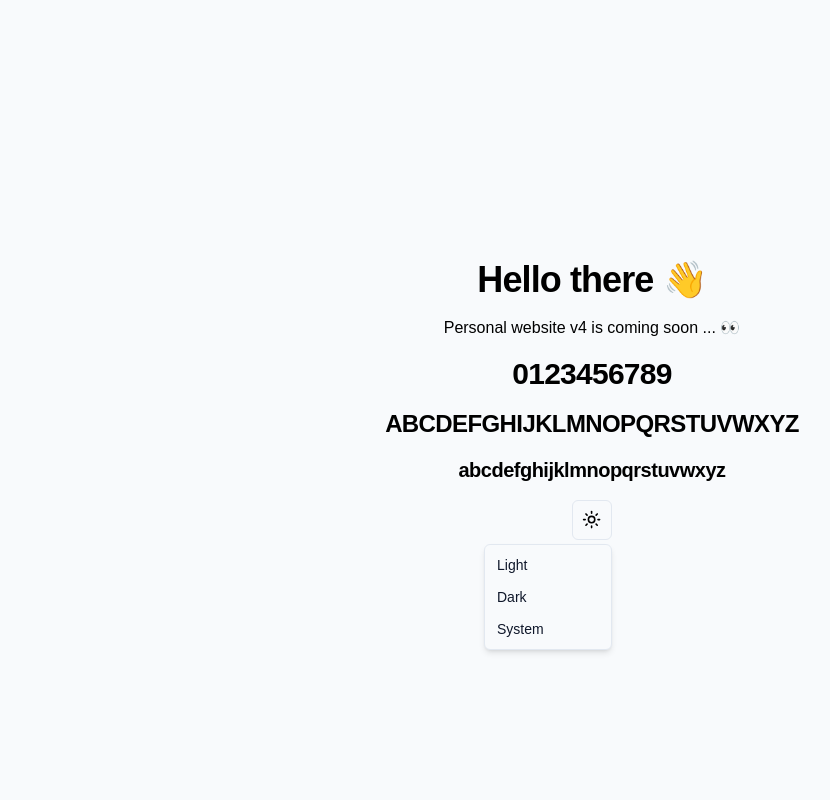
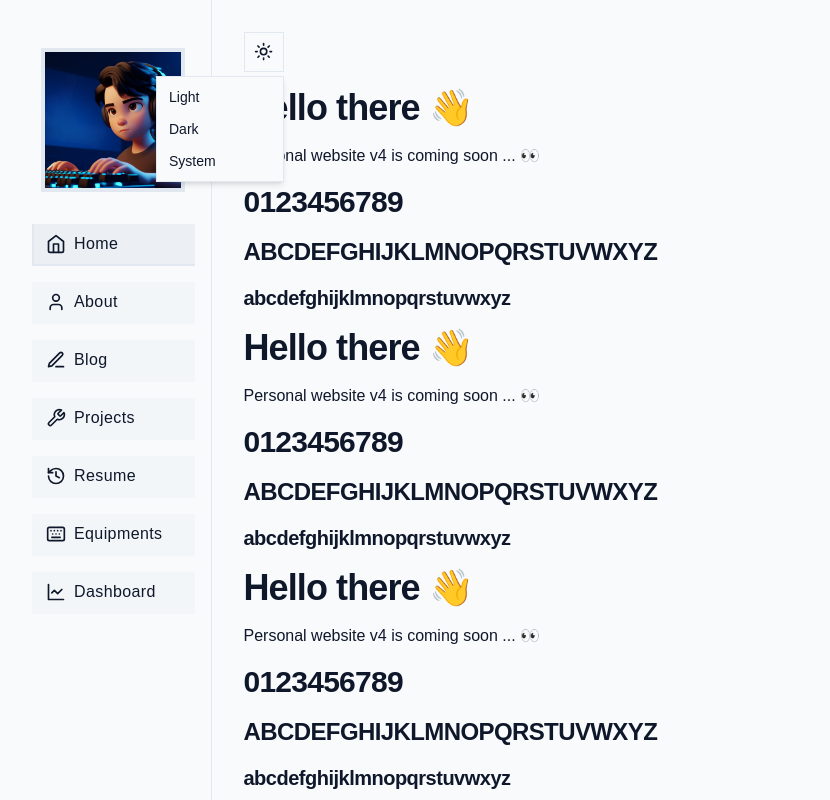
Before and after one commit to hendraaagil/website, a Next.js app: page / in a window 1280 px wide. Both pictures are taken after a click on the button "Toggle theme". Shown: the top 800 px of the page, without its empty margins (48-878 px from the left). Built offline with nearby package versions, Linux system fonts and the light colour scheme; a web font is replaced by a local one.

Commit message:
feat: add navigation

```diff
--- a/src/app/layout.tsx
+++ b/src/app/layout.tsx
@@ -3,7 +3,9 @@
 import { Gabarito as FontSans } from 'next/font/google'
 import { cn } from '@/lib/utils'
 import '@/styles/globals.css'
+
 import { ThemeProvider } from '@/components/provider'
+import { Navigation } from '@/components/layout'
 
 const fontSans = FontSans({ subsets: ['latin'], variable: '--font-sans' })
 
@@ -22,18 +24,22 @@
       <head />
       <body
         className={cn(
-          'min-h-screen bg-slate-50 font-sans antialiased dark:bg-slate-900',
+          'min-h-screen bg-slate-50 font-sans text-slate-900 antialiased',
+          'dark:bg-slate-900 dark:text-slate-50',
           fontSans.variable,
         )}
       >
+        <main className="mx-auto flex max-w-6xl px-2 md:px-4">
           <ThemeProvider
             attribute="class"
             defaultTheme="system"
             enableSystem
             disableTransitionOnChange
           >
+            <Navigation />
             {children}
           </ThemeProvider>
+        </main>
       </body>
     </html>
   )
--- a/src/app/page.tsx
+++ b/src/app/page.tsx
@@ -3,13 +3,29 @@
 
 export default function Home() {
   return (
-    <main className="flex min-h-screen flex-col items-center justify-center space-y-4">
+    <section className="flex flex-col justify-center space-y-4 p-2 sm:p-8">
+      <ThemeToggle />
       <Heading>Hello there 👋</Heading>
       <p>Personal website v4 is coming soon ... 👀</p>
       <Heading variant="h2">0123456789</Heading>
       <Heading variant="h3">ABCDEFGHIJKLMNOPQRSTUVWXYZ</Heading>
       <Heading variant="h4">abcdefghijklmnopqrstuvwxyz</Heading>
-      <ThemeToggle />
-    </main>
+      <Heading>Hello there 👋</Heading>
+      <p>Personal website v4 is coming soon ... 👀</p>
+      <Heading variant="h2">0123456789</Heading>
+      <Heading variant="h3">ABCDEFGHIJKLMNOPQRSTUVWXYZ</Heading>
+      <Heading variant="h4">abcdefghijklmnopqrstuvwxyz</Heading>
+      <Heading>Hello there 👋</Heading>
+      <p>Personal website v4 is coming soon ... 👀</p>
+      <Heading variant="h2">0123456789</Heading>
+      <Heading variant="h3">ABCDEFGHIJKLMNOPQRSTUVWXYZ</Heading>
+      <Heading variant="h4">abcdefghijklmnopqrstuvwxyz</Heading>
+      <Heading>Hello there 👋</Heading>
+      <p>Personal website v4 is coming soon ... 👀</p>
+      <Heading variant="h2">0123456789</Heading>
+      <Heading variant="h3">ABCDEFGHIJKLMNOPQRSTUVWXYZ</Heading>
+      <Heading variant="h4">abcdefghijklmnopqrstuvwxyz</Heading>
+      <Heading>Hello there 👋</Heading>
+    </section>
   )
 }
--- /dev/null
+++ b/src/components/layout/index.ts
@@ -0,0 +1 @@
+export * from './navigation'
--- /dev/null
+++ b/src/components/layout/navigation.tsx
@@ -0,0 +1,142 @@
+'use client'
+
+import React from 'react'
+import Image from 'next/image'
+import Link, { LinkProps } from 'next/link'
+
+import { usePathname } from 'next/navigation'
+import {
+  History,
+  Home,
+  Keyboard,
+  LineChart,
+  PanelTopOpen,
+  PenLine,
+  User,
+  Wrench,
+} from 'lucide-react'
+
+import { cn } from '@/lib/utils'
+import { Sheet, SheetContent, SheetTrigger } from '@/components/ui'
+
+const navigations = [
+  {
+    name: 'Home',
+    href: '/',
+    Icon: Home,
+  },
+  {
+    name: 'About',
+    href: '/about',
+    Icon: User,
+  },
+  {
+    name: 'Blog',
+    href: '/blog',
+    Icon: PenLine,
+  },
+  {
+    name: 'Projects',
+    href: '/projects',
+    Icon: Wrench,
+  },
+  {
+    name: 'Resume',
+    href: '/resume',
+    Icon: History,
+  },
+  {
+    name: 'Equipments',
+    href: '/equipments',
+    Icon: Keyboard,
+  },
+  {
+    name: 'Dashboard',
+    href: '/dashboard',
+    Icon: LineChart,
+  },
+]
+
+const NavigationLink = ({
+  href,
+  currentPath,
+  children,
+  ...rest
+}: {
+  href: string
+  currentPath: string
+  children: React.ReactNode
+} & LinkProps) => (
+  <Link
+    href={href}
+    className={cn(
+      'flex items-center space-x-2 border-b-2 border-l-2 border-transparent bg-slate-200 bg-opacity-25 py-2 pl-3 pr-8 font-medium tracking-wide transition-colors hover:border-slate-200',
+      'dark:bg-slate-800 dark:bg-opacity-25 dark:hover:border-slate-800',
+      {
+        'border-slate-200 bg-opacity-50 dark:border-slate-800 dark:bg-opacity-50':
+          currentPath === href,
+      },
+    )}
+    {...rest}
+  >
+    {children}
+  </Link>
+)
+
+const MobileNavigation = ({ pathname }: { pathname: string }) => {
+  const [isOpen, setIsOpen] = React.useState(false)
+
+  return (
+    <Sheet open={isOpen} onOpenChange={setIsOpen}>
+      <SheetTrigger className="fixed bottom-0 left-0 z-10 m-2 block border border-slate-200 bg-slate-200 bg-opacity-75 p-2 backdrop-blur-sm dark:border-slate-800 dark:bg-slate-800 dark:bg-opacity-75 sm:hidden">
+        <PanelTopOpen size={20} className="-rotate-90" />
+        <span className="sr-only">Open menu</span>
+      </SheetTrigger>
+      <SheetContent side="left">
+        <ul className="space-y-4 py-8">
+          {navigations.map(({ name, href, Icon }) => (
+            <li key={name}>
+              <NavigationLink
+                href={href}
+                currentPath={pathname}
+                onClick={() => setIsOpen(false)}
+              >
+                <Icon size={20} />
+                <span>{name}</span>
+              </NavigationLink>
+            </li>
+          ))}
+        </ul>
+      </SheetContent>
+    </Sheet>
+  )
+}
+
+export function Navigation() {
+  const pathname = usePathname()
+
+  return (
+    <>
+      <MobileNavigation pathname={pathname} />
+      <nav className="hidden min-h-screen max-w-fit flex-col items-center border-r border-slate-200 py-12 pr-2 dark:border-slate-800 sm:flex md:pr-4">
+        <Image
+          src="/avatar.png"
+          width={256}
+          height={256}
+          alt="Avatar"
+          className="h-36 w-36 border-4 border-slate-200 dark:border-slate-800"
+        />
+        <ul className="space-y-4 py-8">
+          {navigations.map(({ name, href, Icon }) => (
+            <li key={name}>
+              <NavigationLink href={href} currentPath={pathname}>
+                <Icon size={20} />
+                <span>{name}</span>
+              </NavigationLink>
+            </li>
+          ))}
+        </ul>
+      </nav>
+    </>
+  )
+}
--- a/src/components/ui/button.tsx
+++ b/src/components/ui/button.tsx
@@ -5,7 +5,7 @@
 import { cn } from '@/lib/utils'
 
 const buttonVariants = cva(
-  'inline-flex items-center justify-center whitespace-nowrap rounded-md text-sm font-medium ring-offset-white transition-colors focus-visible:outline-none focus-visible:ring-2 focus-visible:ring-slate-900 focus-visible:ring-offset-2 disabled:pointer-events-none disabled:opacity-50 dark:ring-offset-slate-900 dark:focus-visible:ring-slate-300',
+  'inline-flex items-center justify-center whitespace-nowrap text-sm font-medium ring-offset-white transition-colors focus-visible:outline-none focus-visible:ring-2 focus-visible:ring-slate-900 focus-visible:ring-offset-2 disabled:pointer-events-none disabled:opacity-50 dark:ring-offset-slate-900 dark:focus-visible:ring-slate-300',
   {
     variants: {
       variant: {
@@ -23,8 +23,8 @@
       },
       size: {
         default: 'h-10 px-4 py-2',
-        sm: 'h-9 rounded-md px-3',
-        lg: 'h-11 rounded-md px-8',
+        sm: 'h-9 px-3',
+        lg: 'h-11 px-8',
         icon: 'h-10 w-10',
       },
     },
--- a/src/components/ui/dropdown-menu.tsx
+++ b/src/components/ui/dropdown-menu.tsx
@@ -27,7 +27,7 @@
   <DropdownMenuPrimitive.SubTrigger
     ref={ref}
     className={cn(
-      'flex cursor-default select-none items-center rounded-sm px-2 py-1.5 text-sm outline-none focus:bg-slate-100 data-[state=open]:bg-slate-100 dark:focus:bg-slate-800 dark:data-[state=open]:bg-slate-800',
+      'flex cursor-default select-none items-center px-2 py-1.5 text-sm outline-none focus:bg-slate-100 data-[state=open]:bg-slate-100 dark:focus:bg-slate-800 dark:data-[state=open]:bg-slate-800',
       inset && 'pl-8',
       className,
     )}
@@ -47,7 +47,7 @@
   <DropdownMenuPrimitive.SubContent
     ref={ref}
     className={cn(
-      'z-50 min-w-[8rem] overflow-hidden rounded-md border border-slate-200 bg-slate-50 p-1 text-slate-900 shadow-lg data-[state=open]:animate-in data-[state=closed]:animate-out data-[state=closed]:fade-out-0 data-[state=open]:fade-in-0 data-[state=closed]:zoom-out-95 data-[state=open]:zoom-in-95 data-[side=bottom]:slide-in-from-top-2 data-[side=left]:slide-in-from-right-2 data-[side=right]:slide-in-from-left-2 data-[side=top]:slide-in-from-bottom-2 dark:border-slate-800 dark:bg-slate-900 dark:text-slate-50',
+      'z-50 min-w-[8rem] overflow-hidden border border-slate-200 bg-slate-50 p-1 text-slate-900 shadow-lg data-[state=open]:animate-in data-[state=closed]:animate-out data-[state=closed]:fade-out-0 data-[state=open]:fade-in-0 data-[state=closed]:zoom-out-95 data-[state=open]:zoom-in-95 data-[side=bottom]:slide-in-from-top-2 data-[side=left]:slide-in-from-right-2 data-[side=right]:slide-in-from-left-2 data-[side=top]:slide-in-from-bottom-2 dark:border-slate-800 dark:bg-slate-900 dark:text-slate-50',
       className,
     )}
     {...props}
@@ -65,7 +65,7 @@
       ref={ref}
       sideOffset={sideOffset}
       className={cn(
-        'z-50 min-w-[8rem] overflow-hidden rounded-md border border-slate-200 bg-slate-50 p-1 text-slate-900 shadow-md data-[state=open]:animate-in data-[state=closed]:animate-out data-[state=closed]:fade-out-0 data-[state=open]:fade-in-0 data-[state=closed]:zoom-out-95 data-[state=open]:zoom-in-95 data-[side=bottom]:slide-in-from-top-2 data-[side=left]:slide-in-from-right-2 data-[side=right]:slide-in-from-left-2 data-[side=top]:slide-in-from-bottom-2 dark:border-slate-800 dark:bg-slate-900 dark:text-slate-50',
+        'z-50 min-w-[8rem] overflow-hidden border border-slate-200 bg-slate-50 p-1 text-slate-900 shadow-md data-[state=open]:animate-in data-[state=closed]:animate-out data-[state=closed]:fade-out-0 data-[state=open]:fade-in-0 data-[state=closed]:zoom-out-95 data-[state=open]:zoom-in-95 data-[side=bottom]:slide-in-from-top-2 data-[side=left]:slide-in-from-right-2 data-[side=right]:slide-in-from-left-2 data-[side=top]:slide-in-from-bottom-2 dark:border-slate-800 dark:bg-slate-900 dark:text-slate-50',
         className,
       )}
       {...props}
@@ -83,7 +83,7 @@
   <DropdownMenuPrimitive.Item
     ref={ref}
     className={cn(
-      'relative flex cursor-default select-none items-center rounded-sm px-2 py-1.5 text-sm outline-none transition-colors focus:bg-slate-100 focus:text-slate-900 data-[disabled]:pointer-events-none data-[disabled]:opacity-50 dark:focus:bg-slate-800 dark:focus:text-slate-50',
+      'relative flex cursor-default select-none items-center px-2 py-1.5 text-sm outline-none transition-colors focus:bg-slate-100 focus:text-slate-900 data-[disabled]:pointer-events-none data-[disabled]:opacity-50 dark:focus:bg-slate-800 dark:focus:text-slate-50',
       inset && 'pl-8',
       className,
     )}
@@ -99,7 +99,7 @@
   <DropdownMenuPrimitive.CheckboxItem
     ref={ref}
     className={cn(
-      'relative flex cursor-default select-none items-center rounded-sm py-1.5 pl-8 pr-2 text-sm outline-none transition-colors focus:bg-slate-100 focus:text-slate-900 data-[disabled]:pointer-events-none data-[disabled]:opacity-50 dark:focus:bg-slate-800 dark:focus:text-slate-50',
+      'relative flex cursor-default select-none items-center py-1.5 pl-8 pr-2 text-sm outline-none transition-colors focus:bg-slate-100 focus:text-slate-900 data-[disabled]:pointer-events-none data-[disabled]:opacity-50 dark:focus:bg-slate-800 dark:focus:text-slate-50',
       className,
     )}
     checked={checked}
@@ -123,7 +123,7 @@
   <DropdownMenuPrimitive.RadioItem
     ref={ref}
     className={cn(
-      'relative flex cursor-default select-none items-center rounded-sm py-1.5 pl-8 pr-2 text-sm outline-none transition-colors focus:bg-slate-100 focus:text-slate-900 data-[disabled]:pointer-events-none data-[disabled]:opacity-50 dark:focus:bg-slate-800 dark:focus:text-slate-50',
+      'relative flex cursor-default select-none items-center py-1.5 pl-8 pr-2 text-sm outline-none transition-colors focus:bg-slate-100 focus:text-slate-900 data-[disabled]:pointer-events-none data-[disabled]:opacity-50 dark:focus:bg-slate-800 dark:focus:text-slate-50',
       className,
     )}
     {...props}
--- a/src/components/ui/index.ts
+++ b/src/components/ui/index.ts
@@ -1,3 +1,4 @@
 export * from './button'
 export * from './dropdown-menu'
 export * from './heading'
+export * from './sheet'
--- /dev/null
+++ b/src/components/ui/sheet.tsx
@@ -0,0 +1,147 @@
+'use client'
+
+import * as React from 'react'
+import * as SheetPrimitive from '@radix-ui/react-dialog'
+import { cva, type VariantProps } from 'class-variance-authority'
+import { X } from 'lucide-react'
+
+import { cn } from '@/lib/utils'
+
+const Sheet = SheetPrimitive.Root
+
+const SheetTrigger = SheetPrimitive.Trigger
+
+const SheetClose = SheetPrimitive.Close
+
+const SheetPortal = SheetPrimitive.Portal
+
+const SheetOverlay = React.forwardRef<
+  React.ElementRef<typeof SheetPrimitive.Overlay>,
+  React.ComponentPropsWithoutRef<typeof SheetPrimitive.Overlay>
+>(({ className, ...props }, ref) => (
+  <SheetPrimitive.Overlay
+    className={cn(
+      'fixed inset-0 z-50 bg-slate-50/80 backdrop-blur-sm data-[state=open]:animate-in data-[state=closed]:animate-out data-[state=closed]:fade-out-0 data-[state=open]:fade-in-0 dark:bg-slate-900/80',
+      className,
+    )}
+    {...props}
+    ref={ref}
+  />
+))
+SheetOverlay.displayName = SheetPrimitive.Overlay.displayName
+
+const sheetVariants = cva(
+  'fixed z-50 gap-4 border-slate-200 bg-slate-50 p-6 shadow transition ease-in-out data-[state=closed]:duration-300 data-[state=open]:duration-500 data-[state=open]:animate-in data-[state=closed]:animate-out dark:border-slate-800 dark:bg-slate-900',
+  {
+    variants: {
+      side: {
+        top: 'inset-x-0 top-0 border-b data-[state=closed]:slide-out-to-top data-[state=open]:slide-in-from-top',
+        bottom:
+          'inset-x-0 bottom-0 border-t data-[state=closed]:slide-out-to-bottom data-[state=open]:slide-in-from-bottom',
+        left: 'inset-y-0 left-0 h-full w-3/4 border-r data-[state=closed]:slide-out-to-left data-[state=open]:slide-in-from-left sm:max-w-sm',
+        right:
+          'inset-y-0 right-0 h-full w-3/4 border-l data-[state=closed]:slide-out-to-right data-[state=open]:slide-in-from-right sm:max-w-sm',
+      },
+    },
+    defaultVariants: {
+      side: 'right',
+    },
+  },
+)
+
+interface SheetContentProps
+  extends React.ComponentPropsWithoutRef<typeof SheetPrimitive.Content>,
+    VariantProps<typeof sheetVariants> {
+  withCloseButton?: boolean
+}
+
+const SheetContent = React.forwardRef<
+  React.ElementRef<typeof SheetPrimitive.Content>,
+  SheetContentProps
+>(({ side = 'right', className, children, withCloseButton, ...props }, ref) => (
+  <SheetPortal>
+    <SheetOverlay />
+    <SheetPrimitive.Content
+      ref={ref}
+      className={cn(sheetVariants({ side }), className)}
+      {...props}
+    >
+      {children}
+      {withCloseButton && (
+        <SheetPrimitive.Close className="absolute right-4 top-4 rounded-sm opacity-70 ring-offset-slate-50 transition-opacity hover:opacity-100 focus:outline-none focus:ring-2 focus:ring-slate-900 focus:ring-offset-2 disabled:pointer-events-none data-[state=open]:bg-slate-100 dark:ring-offset-slate-900 dark:focus:ring-slate-300 dark:data-[state=open]:bg-slate-800">
+          <X className="h-4 w-4" />
+          <span className="sr-only">Close</span>
+        </SheetPrimitive.Close>
+      )}
+    </SheetPrimitive.Content>
+  </SheetPortal>
+))
+SheetContent.displayName = SheetPrimitive.Content.displayName
+
+const SheetHeader = ({
+  className,
+  ...props
+}: React.HTMLAttributes<HTMLDivElement>) => (
+  <div
+    className={cn(
+      'flex flex-col space-y-2 text-center sm:text-left',
+      className,
+    )}
+    {...props}
+  />
+)
+SheetHeader.displayName = 'SheetHeader'
+
+const SheetFooter = ({
+  className,
+  ...props
+}: React.HTMLAttributes<HTMLDivElement>) => (
+  <div
+    className={cn(
+      'flex flex-col-reverse sm:flex-row sm:justify-end sm:space-x-2',
+      className,
+    )}
+    {...props}
+  />
+)
+SheetFooter.displayName = 'SheetFooter'
+
+const SheetTitle = React.forwardRef<
+  React.ElementRef<typeof SheetPrimitive.Title>,
+  React.ComponentPropsWithoutRef<typeof SheetPrimitive.Title>
+>(({ className, ...props }, ref) => (
+  <SheetPrimitive.Title
+    ref={ref}
+    className={cn(
+      'text-lg font-semibold text-slate-900 dark:text-slate-50',
+      className,
+    )}
+    {...props}
+  />
+))
+SheetTitle.displayName = SheetPrimitive.Title.displayName
+
+const SheetDescription = React.forwardRef<
+  React.ElementRef<typeof SheetPrimitive.Description>,
+  React.ComponentPropsWithoutRef<typeof SheetPrimitive.Description>
+>(({ className, ...props }, ref) => (
+  <SheetPrimitive.Description
+    ref={ref}
+    className={cn('text-sm text-slate-500 dark:text-slate-400', className)}
+    {...props}
+  />
+))
+SheetDescription.displayName = SheetPrimitive.Description.displayName
+
+export {
+  Sheet,
+  SheetPortal,
+  SheetOverlay,
+  SheetTrigger,
+  SheetClose,
+  SheetContent,
+  SheetHeader,
+  SheetFooter,
+  SheetTitle,
+  SheetDescription,
+}
```
Also changed, not shown: package.json (+5 -4 lines), public/avatar.png (added), 1 other file (tests, documents, lock files or other folders). Lines whose indentation alone changed are shown as unchanged.
